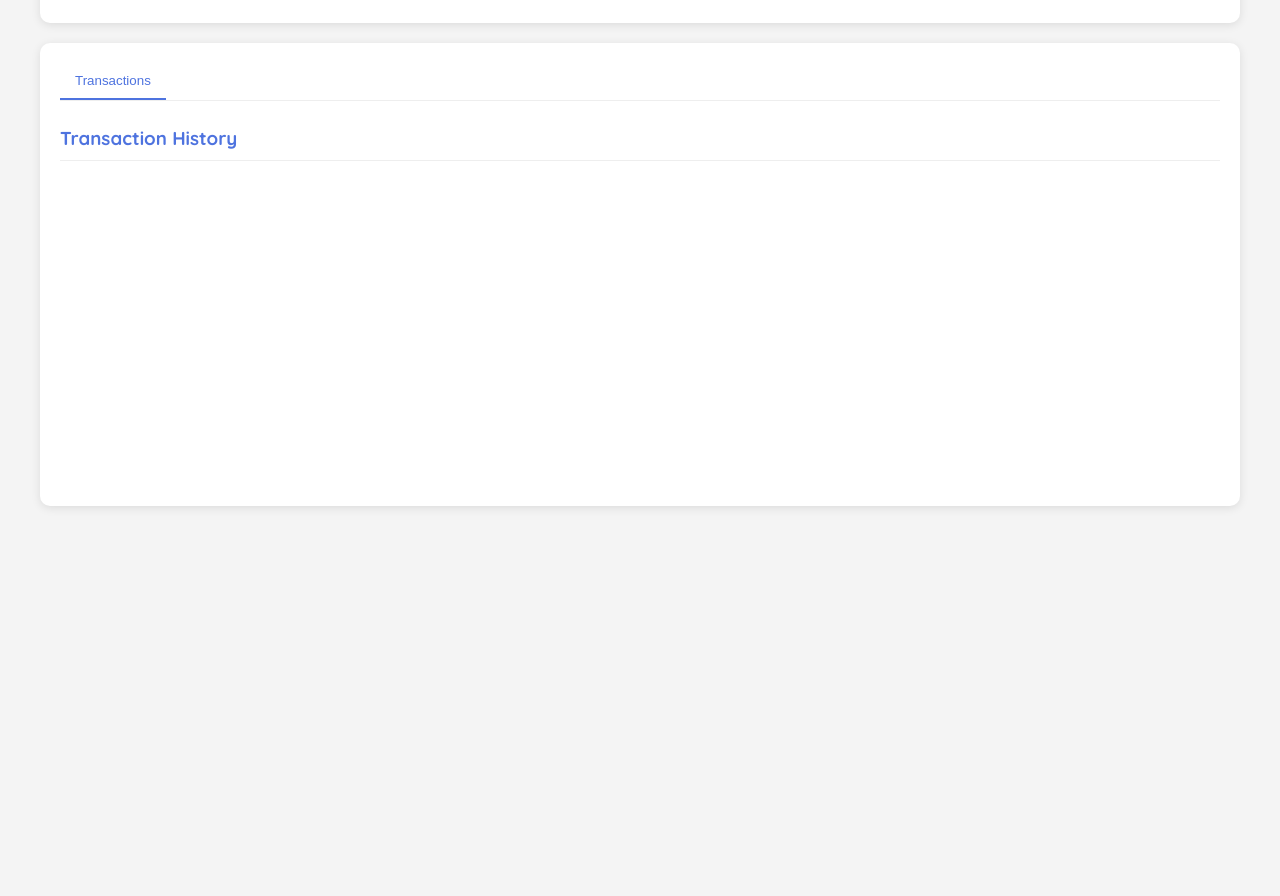
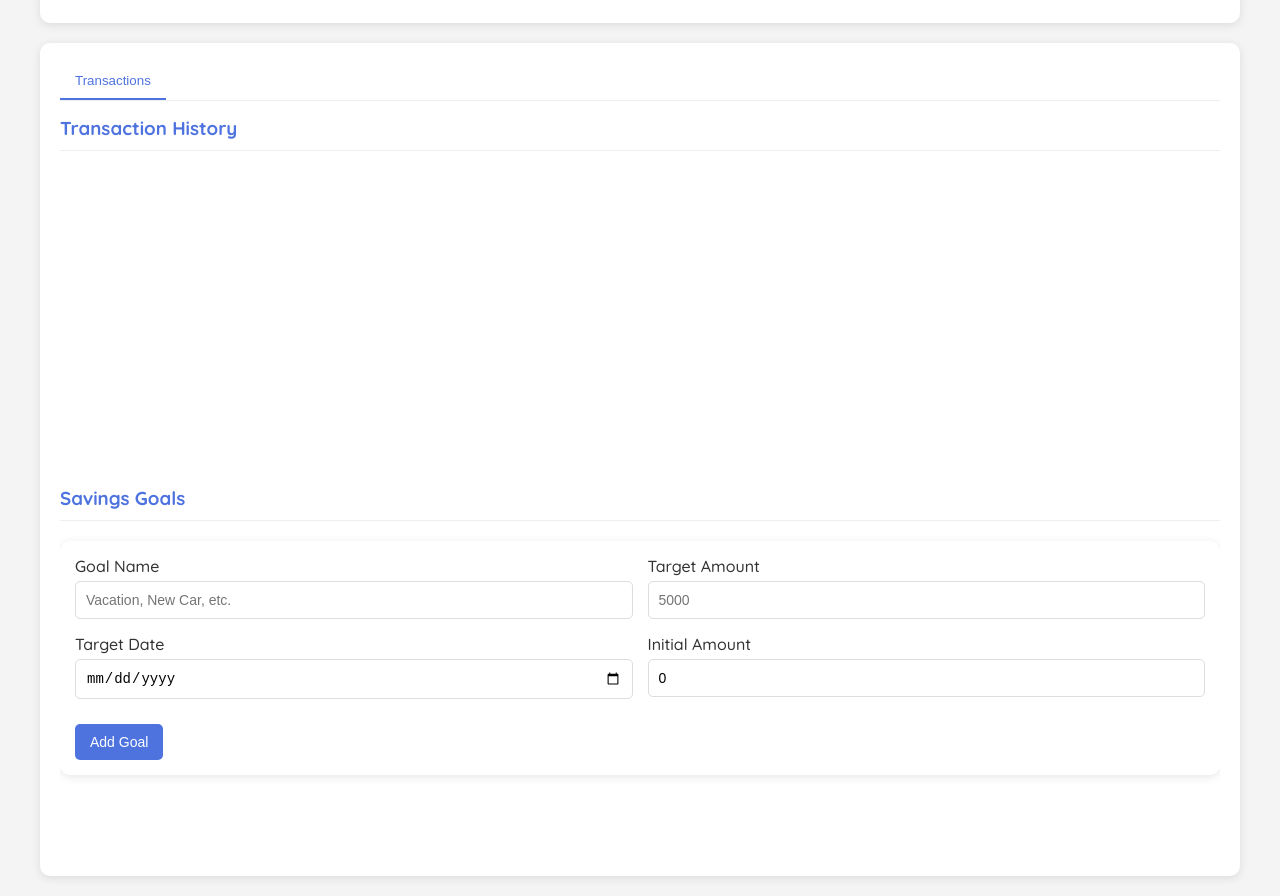
Before and after one commit to TharukRenuja/Javascript-Project, a website: page src/index.html in a window 1280 px wide. Shown: the part 1138-2034 px from the top of the page. Before the commit the page ends 1664 px from the top, so only its background shows below. Drawn offline with Linux system fonts and the light colour scheme.

Commit message:
Issue #7: tab-content

```diff
--- a/src/styles.css
+++ b/src/styles.css
@@ -281,8 +281,9 @@ select {
 }
 
 .tab-content {
-  display: none;
-  padding: 10px 0;
+  display: block;
+  height: 370px;
+  overflow-y: auto;
 }
 
 .tab-content.active {
```
